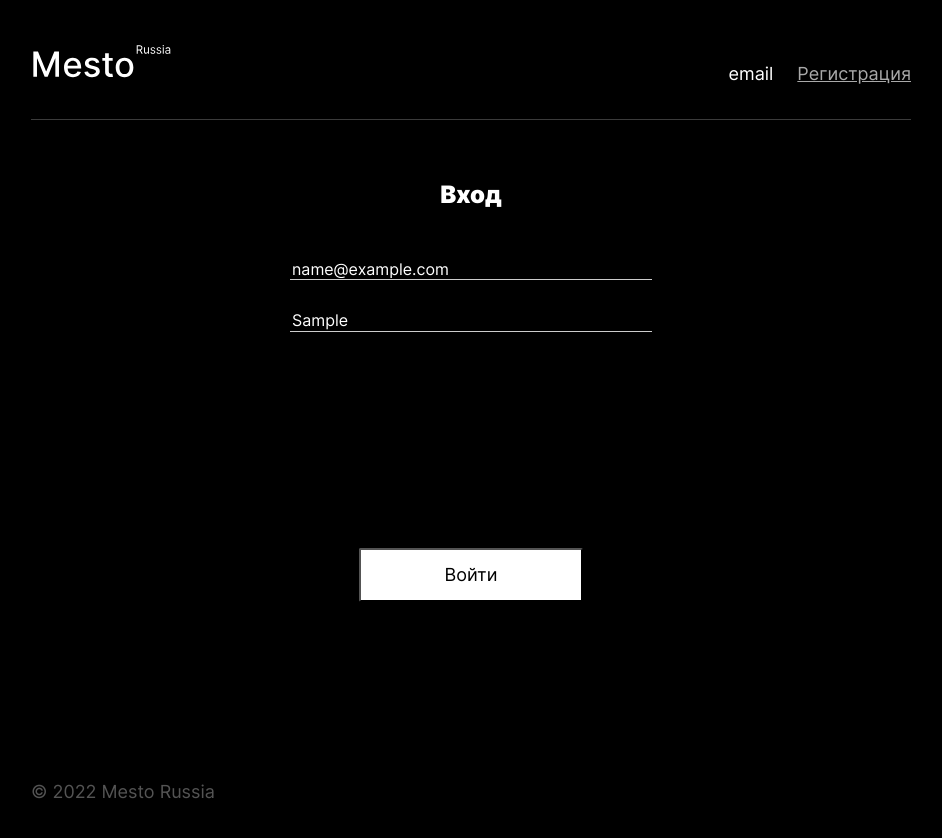
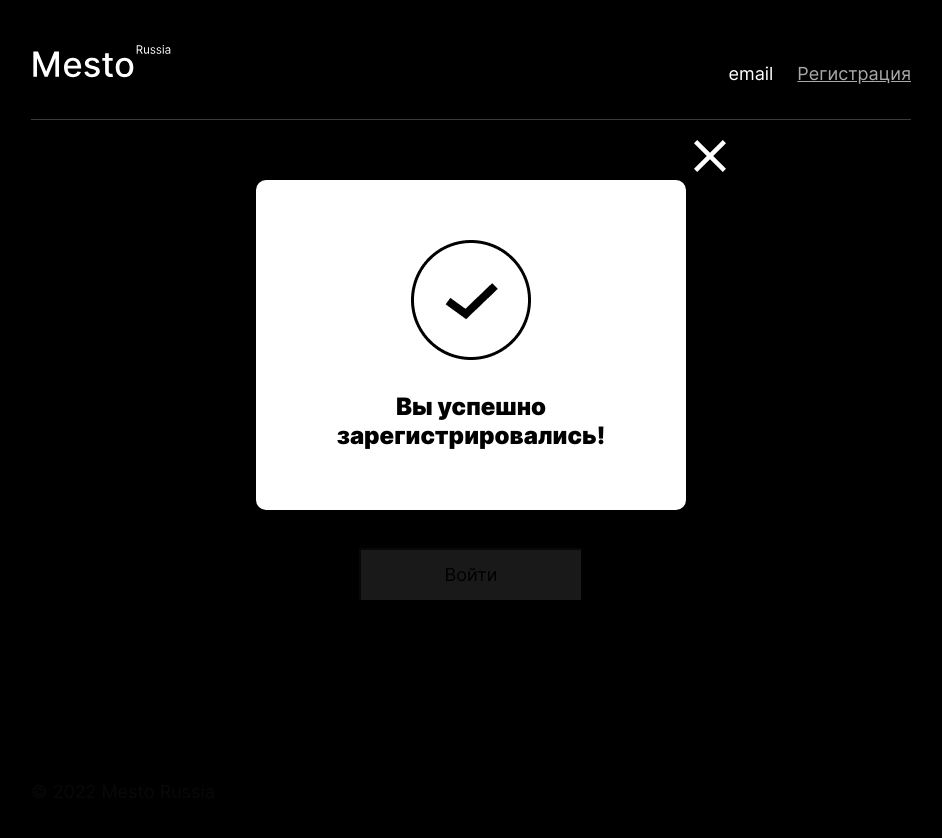
Before and after one commit to GhostWri2er/react-mesto-auth, a React (Create React App) app: page /sign-in in a window 1280 px wide. Both pictures are taken after typing "name@example.com", "Sample" into the empty fields and a click on the button "Войти". Shown: the whole page, without its empty margins (169-1111 px from the left). Built offline with nearby package versions, Linux system fonts and the light colour scheme; no server answers.

Commit message:
feat: infotooltip

```diff
--- a/src/blocks/InfoTooltip/InfoTooltip.css
+++ b/src/blocks/InfoTooltip/InfoTooltip.css
@@ -1,3 +1,15 @@
 .InfoTooltip {
-    display: none;
+    font-family: 'Inter', Arial, Helvetica, sans-serif;
+    width: 100%;
+    height: 100%;
+    visibility: hidden;
+    opacity: 0;
+    transition: visibility 0.2s, opacity 0.5s linear;
+    position: fixed;
+    top: 180px;
+    left: 0;
+    background-color: rgba(0, 0, 0, 0.9);
+    align-items: center;
+    justify-content: center;
+    z-index: 101;
 }
--- a/src/components/App.js
+++ b/src/components/App.js
@@ -1,5 +1,5 @@
 import React, { useState, useEffect } from 'react';
-import { Route, Switch, Redirect, useHistory } from 'react-router-dom';
+import { Route, Switch, useHistory } from 'react-router-dom';
 import Header from './Header.js';
 import Main from './Main.js';
 import Footer from './Footer.js';
@@ -19,15 +19,15 @@ function App() {
   const [isEditProfilePopupOpen, setIsEditProfilePopupOpen] = useState(false);
   const [isAddPlacePopupOpen, setIsAddPlacePopupOpen] = useState(false);
   const [isEditAvatarPopupOpen, setIsEditAvatarPopupOpen] = useState(false);
+  const [isInfoToolTipOpen, setIsInfoToolTipOpen] = useState(false);
   const [selectedCard, setSelectedCard] = useState({});
   const [currentUser, setCurrentUser] = useState({});
   const [cards, setCards] = useState([]);
   const [loggedIn, setLoggedIn] = useState(false);
-  const [error, setError] = useState('');
   const [userData, setUserData] = useState({
     email: '',
-    password: '',
   });
+
   const history = useHistory();
 
   const handleEditAvatarClick = () => {
@@ -51,6 +51,7 @@ function App() {
     setIsEditProfilePopupOpen(false);
     setIsAddPlacePopupOpen(false);
     setSelectedCard({});
+    setIsInfoToolTipOpen(false);
   };
 
   useEffect(() => {
@@ -135,40 +136,46 @@ function App() {
       .catch((err) => console.log('error', err));
   }
 
+  const handleError = (error) => {
+    setIsInfoToolTipOpen(true);
+    console.log(error.message);
+  };
+
   const handleLogin = (data) => {
     auth
       .login(data)
       .then((data) => {
         if (!data) {
-          return setError('Такого пользователя не существует');
+          setIsInfoToolTipOpen(true);
         }
 
-        if (data.jwt) {
-          const { email, password } = data;
+        if (data) {
+          setLoggedIn(true);
+          localStorage.setItem('jwt', data.jwt);
+          history.push('/');
+          const { email } = data;
 
           setUserData({
             email: email,
-            password: password,
           });
-          setLoggedIn(true);
-          localStorage.setItem('jwt', data.jwt);
-          history.push('/');
+        } else {
+          setIsInfoToolTipOpen(true);
         }
       })
-      .catch((error) => setError('Что-то пошло не так!'));
+      .catch(handleError);
   };
   const handleRegister = (data) => {
     auth
       .register(data)
       .then((res) => {
-        if (res.statusCode === 400) {
-          setError('Что-то пошло не так!');
+        if (res) {
+          setIsInfoToolTipOpen(true);
+          history.push('/sign-in');
         } else {
-          setError('');
-          history.push('/sing-in');
+          setIsInfoToolTipOpen(true);
         }
       })
-      .catch((error) => setError('Что-то пошло не так!'));
+      .catch(handleError);
   };
 
   // const tokenCheck = () => {
@@ -231,6 +238,7 @@ function App() {
           />
 
           <ImagePopup onClose={closeAllPopups} card={selectedCard} />
+          <InfoTooltip isOpen={isInfoToolTipOpen} onClose={closeAllPopups} />
         </CurrentUserContext.Provider>
       </Switch>
     </div>
--- a/src/components/InfoTooltip.js
+++ b/src/components/InfoTooltip.js
@@ -1,13 +1,14 @@
 import React from 'react';
 import UnionOk from '../images/UnionOk.png';
+import UnionError from '../images/UnionError.png';
 
-function InfoTooltip() {
+function InfoTooltip({ isOpen, onClose }) {
   return (
-    <section className="InfoTooltip">
+    <section className={`InfoTooltip ${isOpen ? 'popup_opened' : ''}`}>
       <div className="InfoTooltip__container">
         <img className="InfoTooltip__image" src={UnionOk} alt="" />
         <p className="InfoTooltip__name">Вы успешно зарегистрировались!</p>
-        <button className="InfoTooltip__button-close"></button>
+        <button className="InfoTooltip__button-close" type="button" onClick={onClose}></button>
       </div>
     </section>
   );
--- a/src/index.css
+++ b/src/index.css
@@ -11,6 +11,11 @@
 @import url(./blocks/header/__login/header__login.css);
 @import url(./blocks/header/__email/header__email.css);
 @import url(./blocks/header/__button/header__button.css);
+
+@import url(./blocks/InfoTooltip/InfoTooltip.css);
+@import url(./blocks/InfoTooltip/__container/InfoTooltip__container.css);
+@import url(./blocks/InfoTooltip/__name/InfoTooltip__name.css);
+@import url(./blocks/InfoTooltip/__button-close/InfoTooltip__button-close.css);
 
 @import url(./blocks/popup/popup.css);
 @import url(./blocks/popup/__container/popup__container.css);
@@ -72,8 +77,3 @@
 
 
 @import url(./blocks/input/input.css);
-
-@import url(./blocks/InfoTooltip/InfoTooltip.css);
-@import url(./blocks/InfoTooltip/__container/InfoTooltip__container.css);
-@import url(./blocks/InfoTooltip/__name/InfoTooltip__name.css);
-@import url(./blocks/InfoTooltip/__button-close/InfoTooltip__button-close.css);
```
